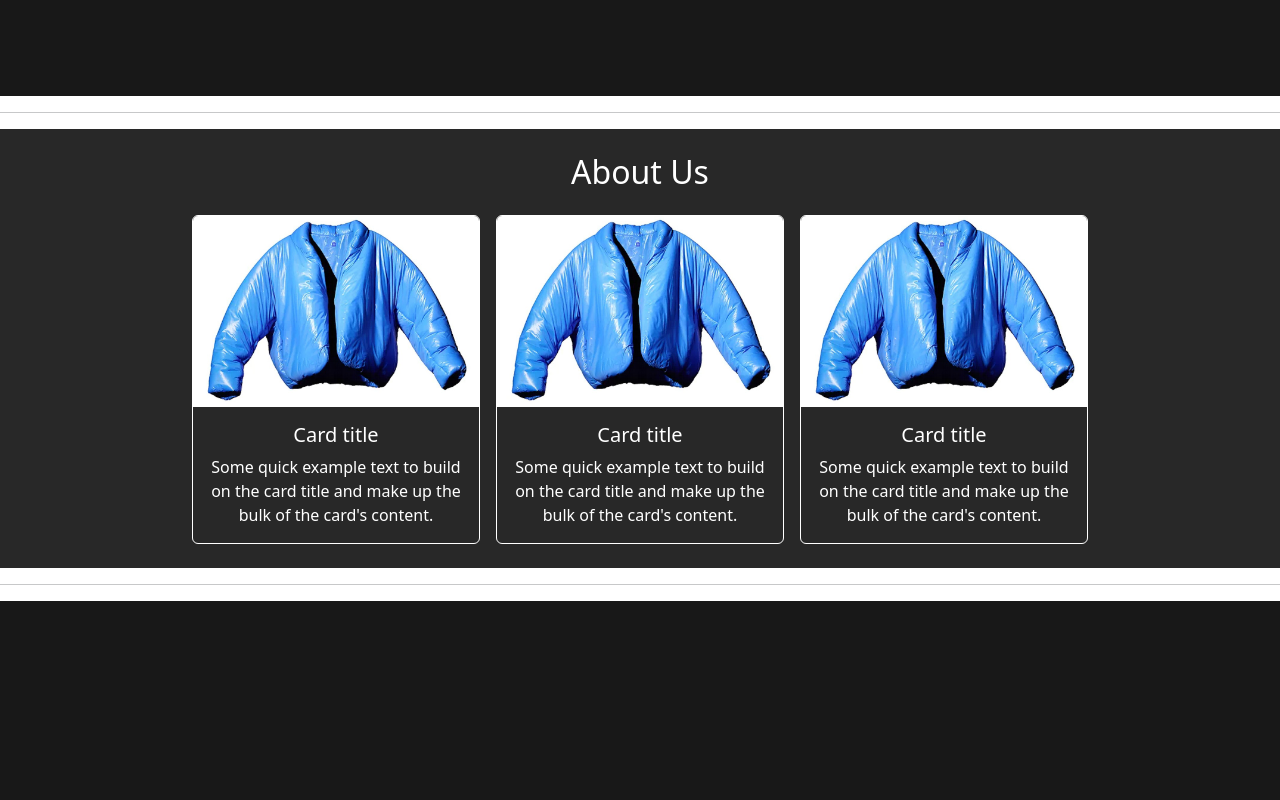
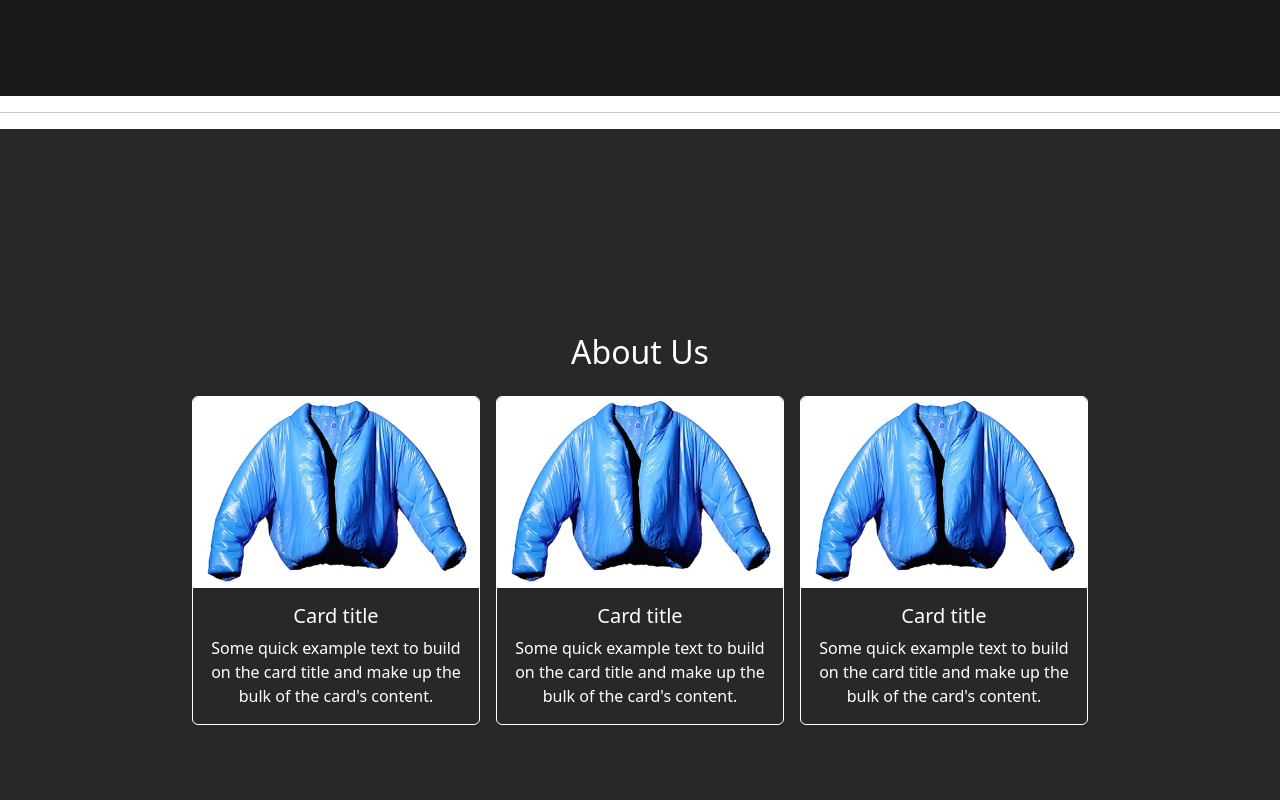
Before and after one commit to nawarj/bootstrap-homework, a plain HTML site: page index.html in a window 1280 px wide. Shown: the part 760-1560 px from the top of the page. Drawn offline with nearby package versions, Linux system fonts and the light colour scheme.

Commit message:
first commit

```diff
--- a/index.html
+++ b/index.html
@@ -59,7 +59,8 @@
 
     <hr>
 
-    <section class="second-sec container-fluid d-flex flex-column justify-content-center align-items-center py-4">
+    <section
+        class="second-sec container-fluid d-flex flex-column justify-content-center align-items-center py-4 min-vh-100">
         <h2 class="text-center text-capitalize text-white mb-4">about us</h2>
         <div class="d-flex flex-column flex-md-row  gap-3">
 
--- a/style.css
+++ b/style.css
@@ -29,7 +29,6 @@
 
 .navbar-toggler {
     color: #fff !important;
-    /* background-color: #333 !important; */
     border: none;
     padding: 0.25rem;
     font-size: 1rem;
```
